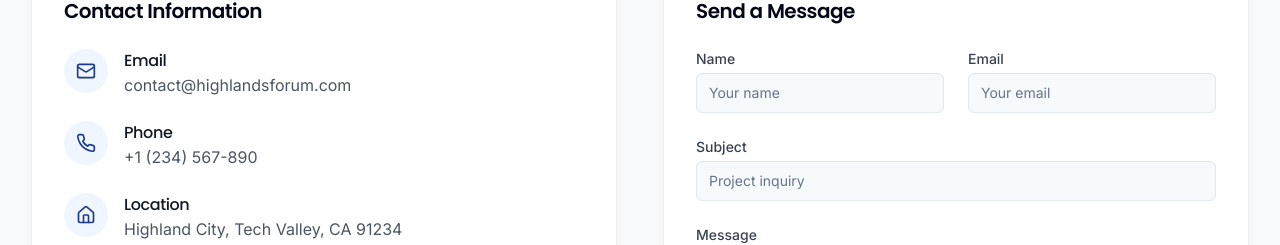
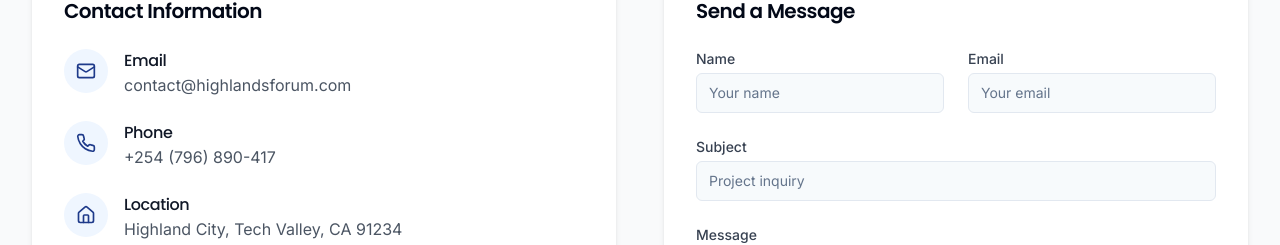
Before and after one commit to Leejoneske/the-highlands-forum, a React (Vite) app: page / in a window 1280 px wide. Shown: the part 3970-4215 px from the top of the page. Built offline with nearby package versions, Linux system fonts and the light colour scheme.

Commit message:
Update ContactSection.tsx

```diff
--- a/src/components/home/ContactSection.tsx
+++ b/src/components/home/ContactSection.tsx
@@ -106,7 +106,7 @@ const ContactSection = () => {
                   <div>
                     <h4 className="font-medium text-gray-900">Phone</h4>
                     <a href="tel:+1234567890" className="text-gray-600 hover:text-highlands-primary transition">
-                      +1 (234) 567-890
+                      +254 (796) 890-417
                     </a>
                   </div>
                 </div>
```
